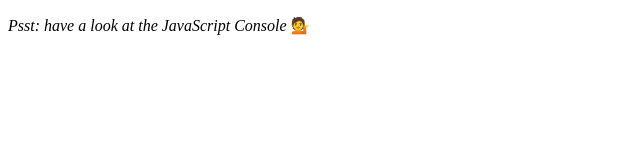
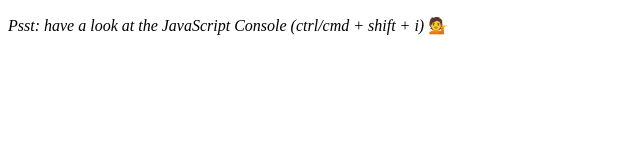
Before and after one commit to danmalmx/30_day_JavaScript_challenge, a plain HTML site: page Array_Cardio_1/index.html in a window 1280 px wide. Shown: the whole page, without its empty margins (0-640 px from the left). Drawn offline with Linux system fonts and the light colour scheme.

Commit message:
Update index.html

```diff
--- a/Array_Cardio_1/index.html
+++ b/Array_Cardio_1/index.html
@@ -8,7 +8,7 @@
 </head>
 
 <body>
-    <p><em>Psst: have a look at the JavaScript Console</em> 💁</p>
+    <p><em>Psst: have a look at the JavaScript Console (ctrl/cmd + shift + i)</em> 💁</p>
     <script src="script.js"></script>
 </body>
 
```
